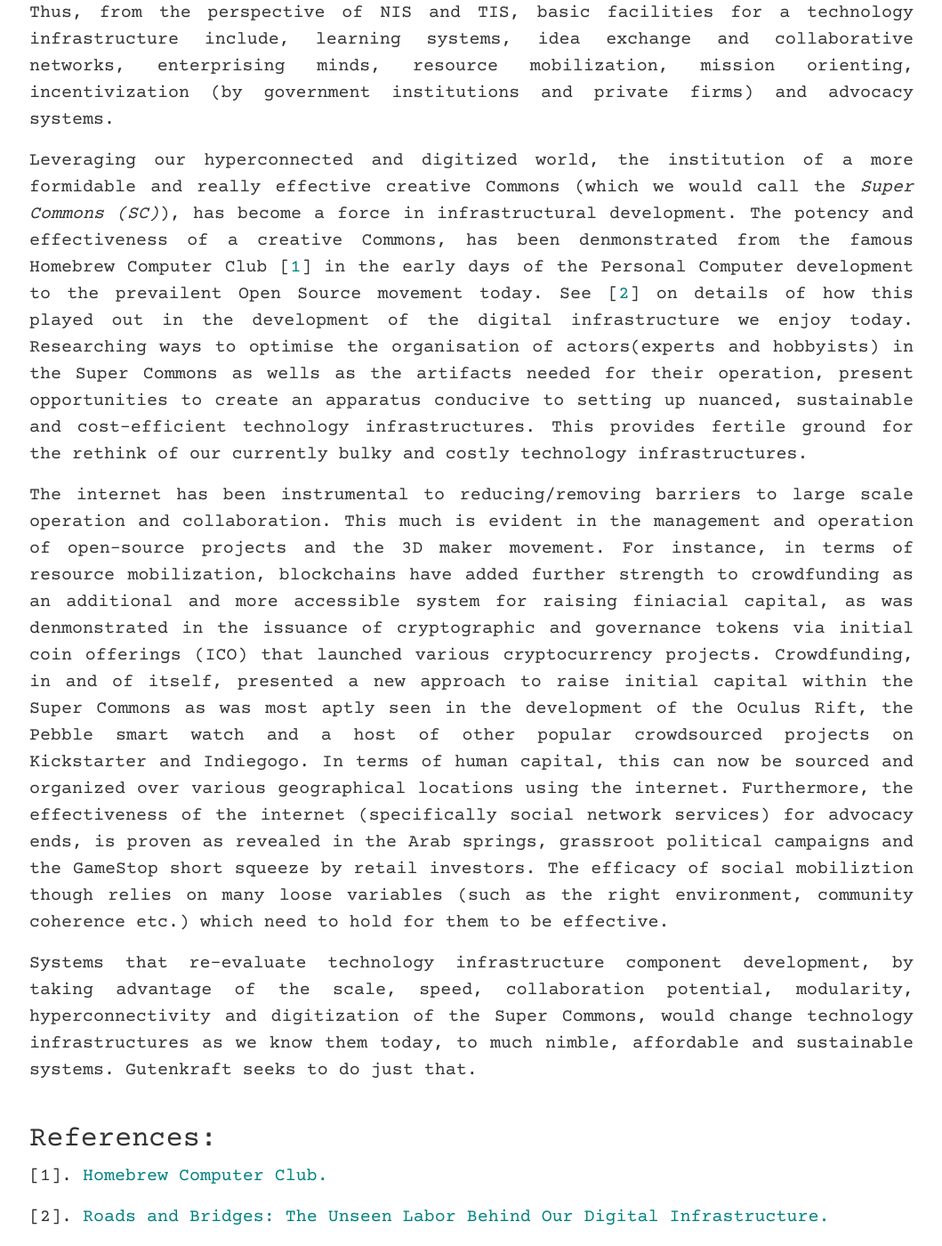
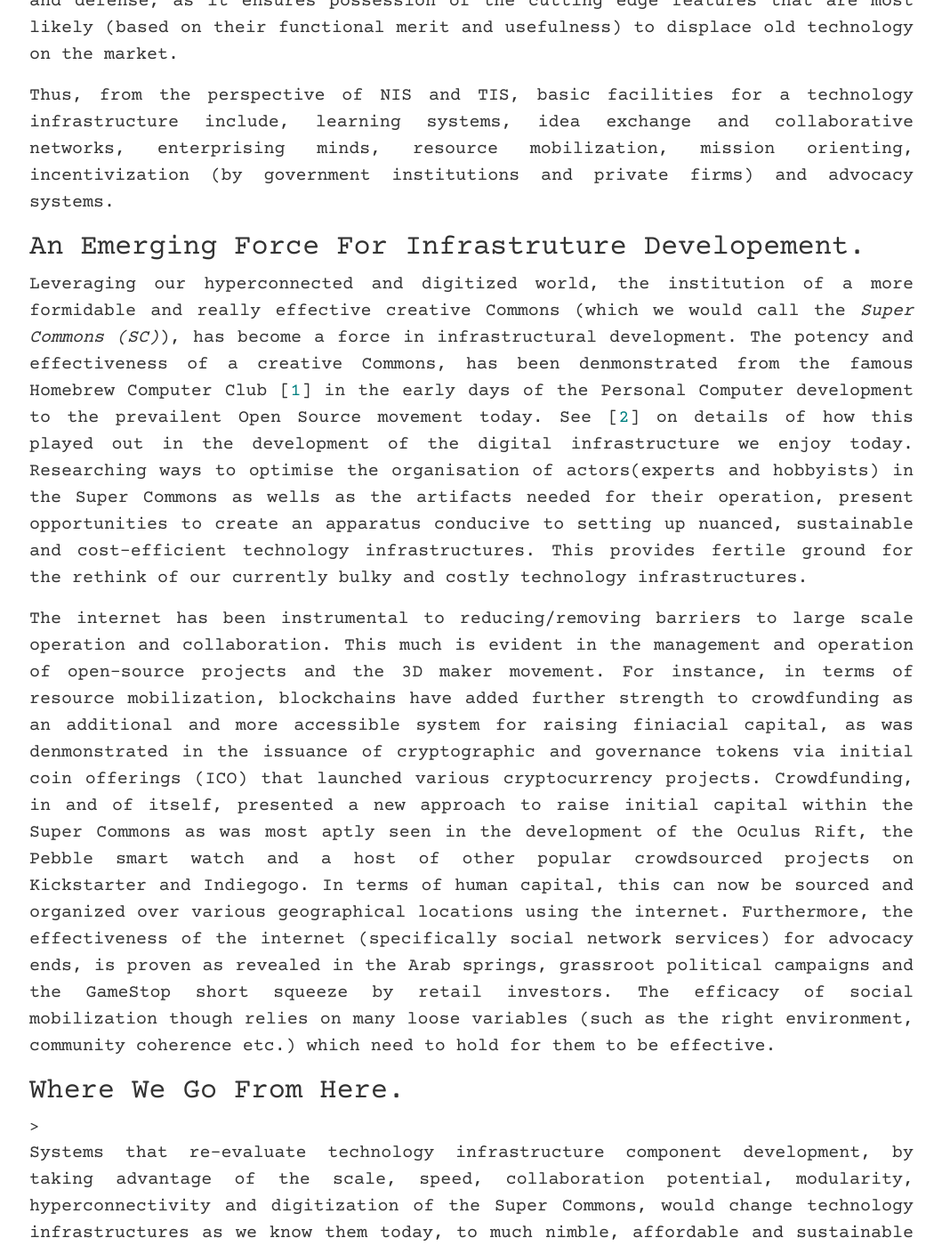
Before and after one commit to oferonmi/datafilik.github.io, a Jekyll site: the page built from _posts/2022-09-24-on-technology-infrastructure.md, in a window 1280 px wide and 1400 px high, scrolled down 2277 px. Shown: the whole window at 89% size, without its empty margins (110-1169 px from the left). Built offline with Jekyll 4.4.1, drawn with Linux system fonts in a browser that asks for light colours; some web fonts are replaced; comment, search, counter and statistics services are not loaded; some of the changed text lies outside the part shown.

Commit message:
blog update

```diff
--- a/_posts/2022-09-24-on-technology-infrastructure.md
+++ b/_posts/2022-09-24-on-technology-infrastructure.md
@@ -37,12 +39,14 @@ published: true
     <p align="justify">
         Thus, from the perspective of NIS and TIS, basic facilities for a technology infrastructure include, learning systems, idea exchange and collaborative networks, enterprising minds, resource mobilization, mission  orienting, incentivization (by government institutions and private firms)  and advocacy systems.
     </p>
+    <h2>An Emerging Force For Infrastruture Developement.</h2>
     <p align="justify">
         Leveraging our hyperconnected and digitized world, the institution of a more formidable and really effective creative Commons (which we would call the <em>Super Commons (SC)</em>), has become a force in infrastructural development. The potency and effectiveness of a creative Commons, has been denmonstrated from the famous Homebrew Computer Club [<a href="#home-brew-club-ref">1</a>] in the early days of the Personal Computer development to the prevailent Open Source movement today. See [<a href="#nadia-roads-and-bridges">2</a>] on details of how this played out in the development of the digital infrastructure we enjoy today.  Researching ways to optimise the organisation of actors(experts and hobbyists) in the Super Commons as wells as the artifacts needed for their operation, present opportunities to create an apparatus conducive to setting up nuanced, sustainable and cost-efficient technology infrastructures. This provides fertile ground for the rethink of our currently bulky and costly technology infrastructures.
     </p>
     <p align="justify">
-        The internet has been instrumental to reducing/removing barriers to large scale operation and collaboration. This much is evident in the management and operation of open-source projects and the 3D maker movement. For instance, in terms of resource mobilization, blockchains  have added further strength to crowdfunding as an additional and more accessible system for raising finiacial capital, as was denmonstrated in the issuance of cryptographic and governance tokens via initial coin offerings (ICO) that launched various cryptocurrency projects. Crowdfunding, in and of itself, presented a new approach to raise initial capital within the Super Commons as was most aptly seen in the development of the Oculus Rift, the Pebble smart watch and a host of other popular crowdsourced projects on Kickstarter and Indiegogo. In terms of human capital, this can now be sourced and organized over various geographical locations using the internet. Furthermore, the effectiveness of the internet (specifically social network services) for advocacy ends, is proven as revealed in the Arab springs, grassroot political campaigns and the GameStop short squeeze by retail investors. The efficacy of social mobiliztion though relies on many loose variables (such as the right environment, community coherence etc.) which need to hold for them to be effective.
+        The internet has been instrumental to reducing/removing barriers to large scale operation and collaboration. This much is evident in the management and operation of open-source projects and the 3D maker movement. For instance, in terms of resource mobilization, blockchains  have added further strength to crowdfunding as an additional and more accessible system for raising finiacial capital, as was denmonstrated in the issuance of cryptographic and governance tokens via initial coin offerings (ICO) that launched various cryptocurrency projects. Crowdfunding, in and of itself, presented a new approach to raise initial capital within the Super Commons as was most aptly seen in the development of the Oculus Rift, the Pebble smart watch and a host of other popular crowdsourced projects on Kickstarter and Indiegogo. In terms of human capital, this can now be sourced and organized over various geographical locations using the internet. Furthermore, the effectiveness of the internet (specifically social network services) for advocacy ends, is proven as revealed in the Arab springs, grassroot political campaigns and the GameStop short squeeze by retail investors. The efficacy of social mobilization though relies on many loose variables (such as the right environment, community coherence etc.) which need to hold for them to be effective.
     </p>
+    <h2>Where We Go From Here.</h2>>
     <p align="justify">
         Systems that re-evaluate technology infrastructure component development, by  taking advantage of the scale, speed, collaboration potential, modularity, hyperconnectivity and digitization of the Super Commons, would change technology infrastructures as we know them today, to  much nimble, affordable  and sustainable systems. Gutenkraft seeks to do just that.
     </p><br>
```
Also changed, not shown: other parts of _posts/2022-09-24-on-technology-infrastructure.md (+2 -0 lines).
